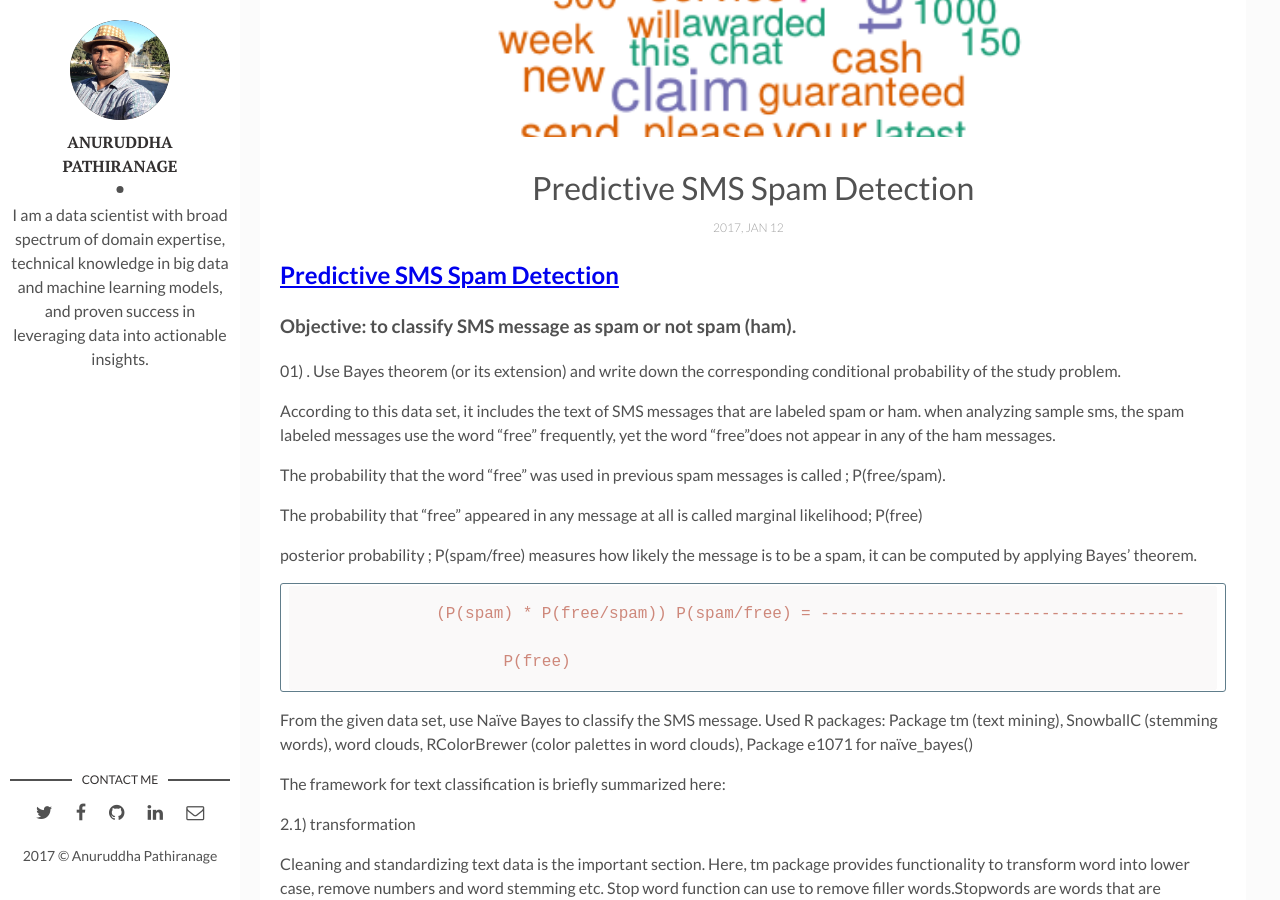
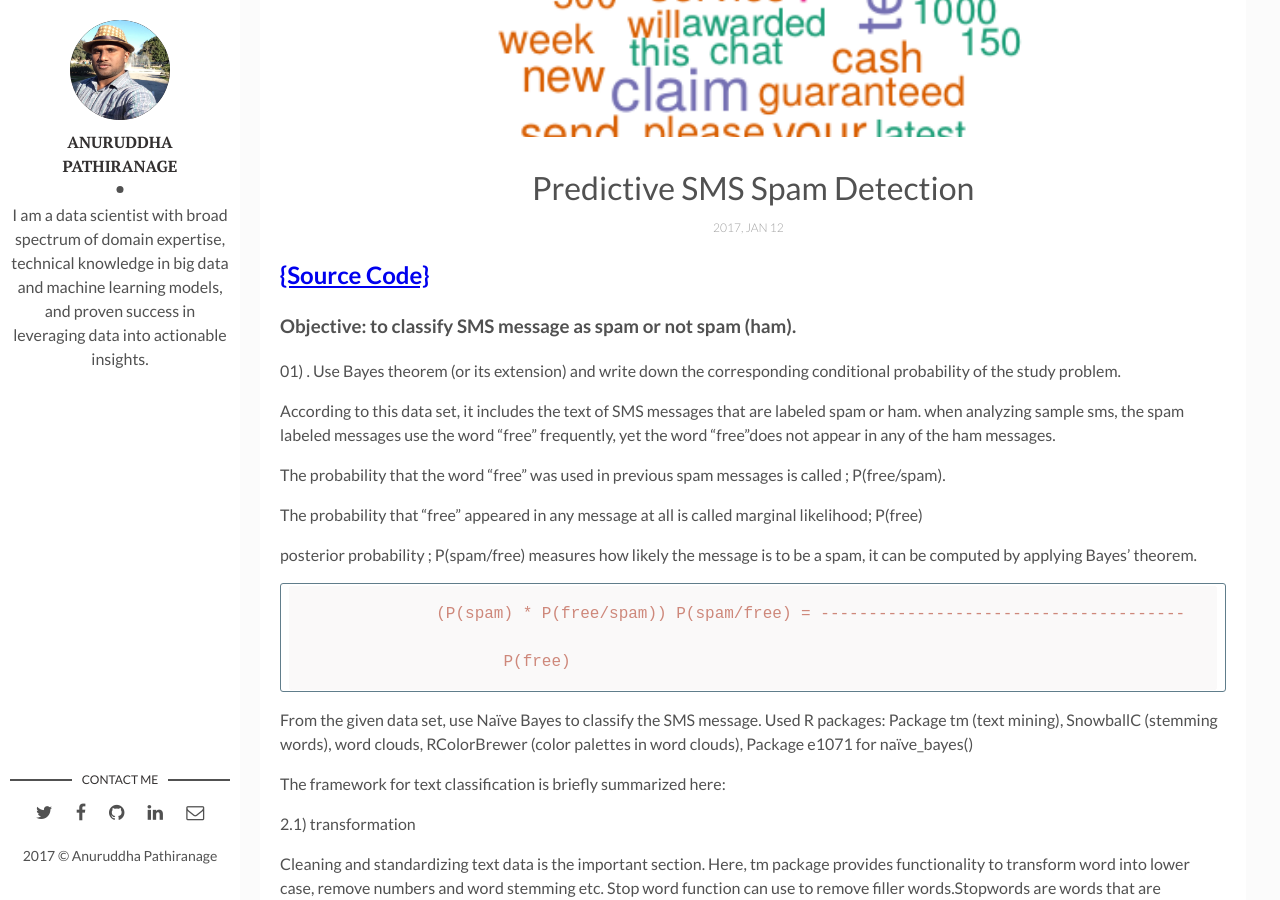
Before and after one commit to AIroot/AIroot.github.io, a Jekyll site: the page built from _posts/2017-01-14-Predictive-SMS-Spam-Detection.markdown, in a window 1280 px wide and 900 px high, scrolled down 383 px. Built offline with Jekyll 4.4.1, drawn with Linux system fonts in a browser that asks for light colours.

Commit message:
Link the R code

```diff
--- a/_posts/2017-01-14-Predictive-SMS-Spam-Detection.markdown
+++ b/_posts/2017-01-14-Predictive-SMS-Spam-Detection.markdown
@@ -7,7 +7,7 @@ img: image4.png # Add image post (optional)
 tags: [Bayes Theorem, Word Cloud]
 ---
 
-## [Predictive SMS Spam Detection](https://github.com/AIroot/Predictive-SMS-Spam-Detection/blob/master/NB_SMS_Spam.R)
+## [{Source Code}](https://github.com/AIroot/Predictive-SMS-Spam-Detection/blob/master/NB_SMS_Spam.R)
 ### Objective:  to classify SMS message as spam or not spam (ham).
 
 01) . Use Bayes theorem (or its extension) and write down the corresponding conditional probability of the study problem.
```
